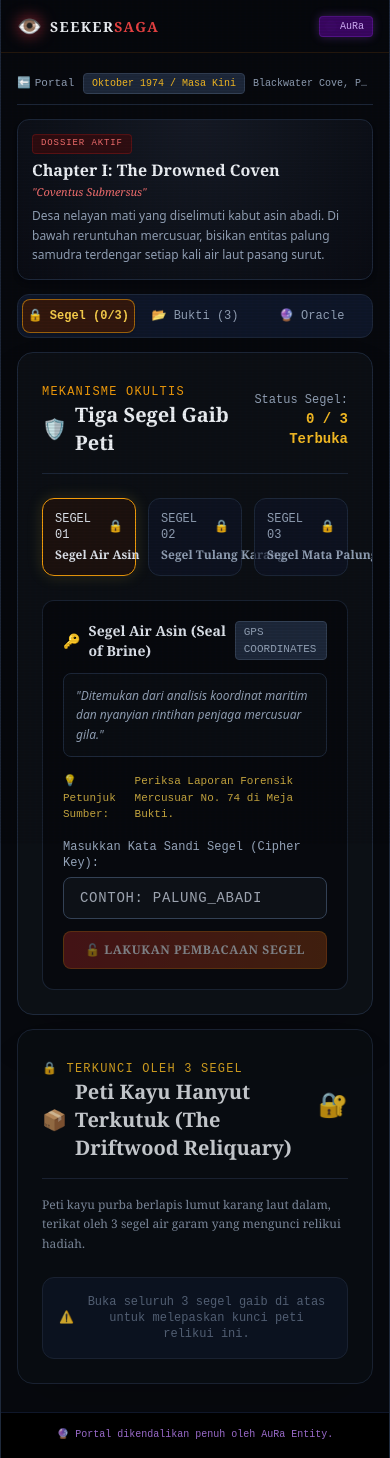
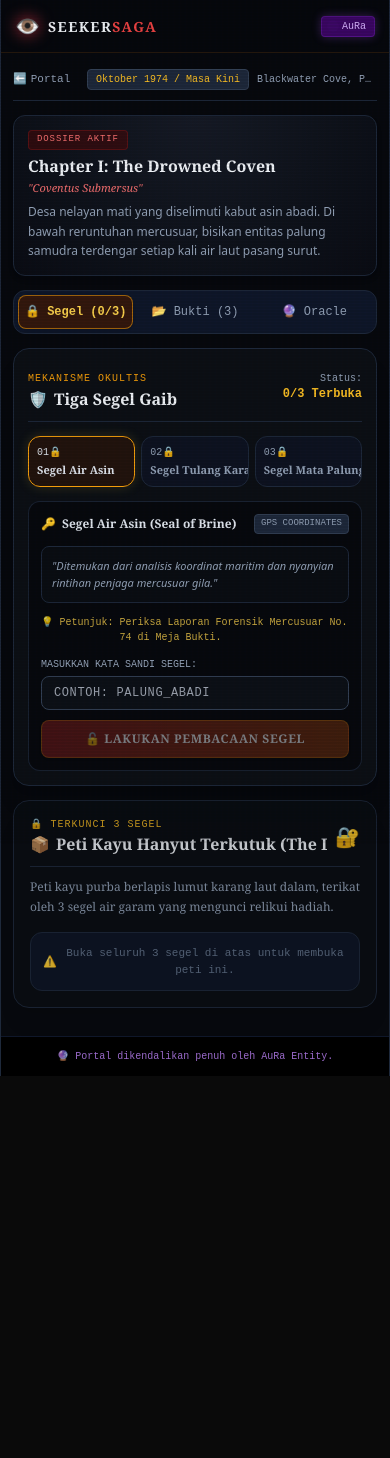
Before and after one commit to alisidik1996/seekerSaga, a Next.js app: page /chapter/1-the-drowned-coven in a window 390 px wide. After the commit the page ends 1076 px from the top, so only its background shows below. Built offline with nearby package versions, Linux system fonts and the light colour scheme; no server answers.

Commit message:
fix(ui): eliminate component overflows and optimize mobile responsiveness across all views

```diff
--- a/app/chapter/[id]/components/RelicChest.tsx
+++ b/app/chapter/[id]/components/RelicChest.tsx
@@ -51,25 +51,25 @@ export default function RelicChest({
 
   return (
     <div
-      className={`rounded-2xl p-6 border transition-all duration-500 shadow-2xl relative overflow-hidden ${
+      className={`rounded-2xl p-4 border transition-all duration-500 shadow-xl relative overflow-hidden w-full ${
         isUnlocked
-          ? "bg-gradient-to-b from-amber-950/60 to-occult-900 border-amber-500 shadow-[0_0_30px_rgba(212,175,55,0.3)]"
+          ? "bg-gradient-to-b from-amber-950/60 to-occult-900 border-amber-500 shadow-[0_0_20px_rgba(212,175,55,0.3)]"
           : "bg-occult-800/60 border-slate-800 opacity-80"
       }`}
     >
-      <div className="flex items-center justify-between border-b border-slate-800 pb-4 mb-4">
-        <div>
-          <span className="text-xs font-mono uppercase tracking-widest text-amber-400">
-            {isUnlocked ? "✨ SEGEL TELAH TERBUKA PENUH" : "🔒 TERKUNCI OLEH 3 SEGEL"}
+      <div className="flex items-center justify-between border-b border-slate-800 pb-2.5 mb-2.5">
+        <div className="min-w-0 pr-2">
+          <span className="text-[10px] font-mono uppercase tracking-widest text-amber-400 block">
+            {isUnlocked ? "✨ SEGEL TERBUKA PENUH" : "🔒 TERKUNCI 3 SEGEL"}
           </span>
-          <h2 className="font-serif text-xl font-bold text-slate-100 flex items-center gap-2">
+          <h2 className="font-serif text-base font-bold text-slate-100 flex items-center gap-1.5 truncate">
             <span>📦</span> {chestName}
           </h2>
         </div>
-        <span className="text-2xl animate-bounce">{isUnlocked ? "🔓" : "🔐"}</span>
+        <span className="text-xl shrink-0">{isUnlocked ? "🔓" : "🔐"}</span>
       </div>
 
-      <p className="text-xs text-slate-400 leading-relaxed mb-6 font-serif">
+      <p className="text-xs text-slate-400 leading-relaxed mb-4 font-serif break-words">
         {chestDescription}
       </p>
 
@@ -79,22 +79,22 @@ export default function RelicChest({
             <button
               onClick={handleClaim}
               disabled={loading}
-              className="w-full py-4 rounded-xl bg-gradient-to-r from-amber-600 via-red-600 to-amber-600 text-slate-900 font-serif font-black text-sm tracking-widest uppercase border border-amber-300 shadow-[0_0_25px_rgba(212,175,55,0.8)] hover:scale-[1.02] transition-all flex items-center justify-center gap-2 animate-pulse"
+              className="w-full py-3 rounded-xl bg-gradient-to-r from-amber-600 via-red-600 to-amber-600 text-slate-900 font-serif font-black text-xs tracking-wider uppercase border border-amber-300 shadow-lg hover:scale-[1.01] transition-all flex items-center justify-center gap-1.5"
             >
-              <span>🎁</span> {loading ? "Membuka Kunci Peti..." : "BUKA PETI & KLAIM URL VOUCHER"}
+              <span>🎁</span> {loading ? "Membuka Kunci..." : "KLAIM URL VOUCHER"}
             </button>
           ) : (
-            <div className="p-5 rounded-xl bg-occult-900 border border-amber-500 space-y-3">
+            <div className="p-3.5 rounded-xl bg-occult-900 border border-amber-500 space-y-2.5">
               <div className="flex items-center justify-between text-xs font-mono text-amber-400 font-bold">
                 <span>🎉 HADIAH TERUNGKAP!</span>
-                <span className="text-slate-400">Kode: {promoCode}</span>
+                <span className="text-slate-400 text-[10px]">Kode: {promoCode}</span>
               </div>
 
-              <p className="text-xs text-slate-300">
-                Selamat The Seeker! Tautan resmi klaim voucher Anda telah digenerate:
+              <p className="text-[11px] text-slate-300">
+                Tautan resmi klaim voucher Anda telah aktif:
               </p>
 
-              <div className="p-3 rounded-lg bg-occult-800 border border-slate-700 font-mono text-xs text-amber-300 break-all select-all">
+              <div className="p-2.5 rounded-lg bg-occult-800 border border-slate-700 font-mono text-[11px] text-amber-300 break-all select-all">
                 {claimUrl}
               </div>
 
@@ -103,13 +103,13 @@ export default function RelicChest({
                   onClick={copyToClipboard}
                   className="flex-1 py-2 rounded-lg bg-amber-950 border border-amber-600 text-amber-300 font-mono text-xs font-bold hover:bg-amber-900 transition-colors"
                 >
-                  {copied ? "✅ Tautan Disalin!" : "📋 Salin Tautan Voucher"}
+                  {copied ? "✅ Disalin!" : "📋 Salin URL"}
                 </button>
                 <a
                   href={claimUrl}
                   target="_blank"
                   rel="noopener noreferrer"
-                  className="px-4 py-2 rounded-lg bg-red-950 border border-red-700 text-red-300 font-mono text-xs font-bold hover:bg-red-900 transition-colors flex items-center gap-1"
+                  className="px-3.5 py-2 rounded-lg bg-red-950 border border-red-700 text-red-300 font-mono text-xs font-bold hover:bg-red-900 transition-colors flex items-center gap-1 shrink-0"
                 >
                   Buka ➔
                 </a>
@@ -118,8 +118,8 @@ export default function RelicChest({
           )}
         </div>
       ) : (
-        <div className="p-4 rounded-xl bg-slate-900/80 border border-slate-800 text-slate-500 text-xs font-mono text-center flex items-center justify-center gap-2">
-          <span>⚠️</span> Buka seluruh 3 segel gaib di atas untuk melepaskan kunci peti relikui ini.
+        <div className="p-3 rounded-xl bg-slate-900/80 border border-slate-800 text-slate-500 text-[11px] font-mono text-center flex items-center justify-center gap-1.5">
+          <span>⚠️</span> Buka seluruh 3 segel di atas untuk membuka peti ini.
         </div>
       )}
     </div>
--- a/app/chapter/[id]/components/SealWheel.tsx
+++ b/app/chapter/[id]/components/SealWheel.tsx
@@ -42,23 +42,23 @@ export default function SealWheel({ seals, unlockedSeals, onUnlockSeal, isAllUnl
   };
 
   return (
-    <div className="bg-occult-800/90 border border-slate-800 rounded-2xl p-6 relative overflow-hidden shadow-2xl">
-      <div className="flex items-center justify-between border-b border-slate-800 pb-4 mb-6">
+    <div className="bg-occult-800/90 border border-slate-800 rounded-2xl p-3.5 sm:p-4 relative overflow-hidden shadow-xl w-full">
+      <div className="flex items-center justify-between border-b border-slate-800 pb-2.5 mb-3.5">
         <div>
-          <span className="text-xs font-mono uppercase tracking-widest text-amber-500">Mekanisme Okultis</span>
-          <h2 className="font-serif text-xl font-bold text-slate-100 flex items-center gap-2">
-            <span>🛡️</span> Tiga Segel Gaib Peti
+          <span className="text-[10px] font-mono uppercase tracking-widest text-amber-500">Mekanisme Okultis</span>
+          <h2 className="font-serif text-base font-bold text-slate-100 flex items-center gap-1.5">
+            <span>🛡️</span> Tiga Segel Gaib
           </h2>
         </div>
         <div className="text-right">
-          <span className="text-xs font-mono text-slate-400">Status Segel:</span>
-          <div className="font-mono text-sm font-bold text-amber-400">
-            {unlockedSeals.length} / 3 Terbuka
+          <span className="text-[10px] font-mono text-slate-400 block">Status:</span>
+          <div className="font-mono text-xs font-bold text-amber-400">
+            {unlockedSeals.length}/3 Terbuka
           </div>
         </div>
       </div>
 
-      <div className="grid grid-cols-3 gap-3 mb-6">
+      <div className="grid grid-cols-3 gap-1.5 mb-3.5">
         {seals.map((seal) => {
           const isUnlocked = unlockedSeals.includes(seal.number);
           const isActive = activeSealNumber === seal.number;
@@ -71,19 +71,19 @@ export default function SealWheel({ seals, unlockedSeals, onUnlockSeal, isAllUnl
                 setStatusMessage(null);
                 setInputCipher("");
               }}
-              className={`p-3 rounded-xl border text-left transition-all flex flex-col justify-between ${
+              className={`p-2 rounded-xl border text-left transition-all flex flex-col justify-between overflow-hidden ${
                 isActive
-                  ? "border-amber-500 bg-amber-950/30 shadow-[0_0_15px_rgba(212,175,55,0.2)]"
+                  ? "border-amber-500 bg-amber-950/40 shadow-[0_0_12px_rgba(212,175,55,0.2)]"
                   : isUnlocked
                   ? "border-emerald-800/60 bg-emerald-950/20 text-emerald-300"
                   : "border-slate-800 bg-slate-900/60 text-slate-400 hover:border-slate-700"
               }`}
             >
-              <div className="flex items-center justify-between text-xs font-mono mb-1">
-                <span>SEGEL 0{seal.number}</span>
+              <div className="flex items-center justify-between text-[10px] font-mono mb-0.5">
+                <span>0{seal.number}</span>
                 <span>{isUnlocked ? "🔓" : "🔒"}</span>
               </div>
-              <div className="font-serif text-xs font-bold truncate">
+              <div className="font-serif text-[11px] font-bold truncate">
                 {seal.name.split(" (")[0]}
               </div>
             </button>
@@ -91,45 +91,45 @@ export default function SealWheel({ seals, unlockedSeals, onUnlockSeal, isAllUnl
         })}
       </div>
 
-      <div className="bg-occult-900/90 rounded-xl p-5 border border-slate-800/80">
-        <div className="flex items-center justify-between mb-3">
-          <span className="text-sm font-serif font-bold text-slate-200 flex items-center gap-2">
+      <div className="bg-occult-900/90 rounded-xl p-3 sm:p-3.5 border border-slate-800/80 space-y-3">
+        <div className="flex items-center justify-between gap-1">
+          <span className="text-xs font-serif font-bold text-slate-200 flex items-center gap-1.5 truncate">
             <span>{isCurrentUnlocked ? "✅" : "🔑"}</span> {activeSeal.name}
           </span>
-          <span className="text-[11px] font-mono px-2 py-0.5 rounded bg-slate-800 text-slate-400 border border-slate-700">
+          <span className="text-[9px] font-mono px-1.5 py-0.5 rounded bg-slate-800 text-slate-400 border border-slate-700 shrink-0">
             {activeSeal.sourceType.replace("_", " ").toUpperCase()}
           </span>
         </div>
 
-        <p className="text-xs text-slate-400 leading-relaxed mb-4 italic bg-occult-800/60 p-3 rounded-lg border border-slate-800">
+        <p className="text-[11px] text-slate-400 leading-relaxed italic bg-occult-800/60 p-2.5 rounded-lg border border-slate-800 break-words">
           "{activeSeal.hint}"
         </p>
 
-        <div className="text-[11px] text-amber-300/80 font-mono mb-4 flex items-center gap-1.5">
-          <span>💡 Petunjuk Sumber:</span>
+        <div className="text-[10px] text-amber-300/80 font-mono flex items-start gap-1.5 break-words">
+          <span className="shrink-0">💡 Petunjuk:</span>
           <span>{activeSeal.sourceHint}</span>
         </div>
 
         {isCurrentUnlocked ? (
-          <div className="p-4 rounded-xl bg-emerald-950/40 border border-emerald-600/40 text-emerald-300 text-xs font-mono flex items-center gap-3">
-            <span className="text-xl">🔓</span>
-            <div>
-              <div className="font-bold uppercase tracking-wider">Segel Telah Berhasil Dibuka!</div>
-              <div className="text-[11px] text-emerald-400/80 mt-0.5">Sandi terverifikasi: <code className="bg-emerald-900/60 px-1.5 py-0.5 rounded">{activeSeal.cipher}</code></div>
+          <div className="p-3 rounded-xl bg-emerald-950/40 border border-emerald-600/40 text-emerald-300 text-xs font-mono flex items-center gap-2.5">
+            <span className="text-lg">🔓</span>
+            <div className="min-w-0">
+              <div className="font-bold uppercase tracking-wider text-[11px]">Segel Telah Terbuka!</div>
+              <div className="text-[10px] text-emerald-400/80 mt-0.5 truncate">Sandi: <code className="bg-emerald-900/60 px-1 py-0.5 rounded text-[10px]">{activeSeal.cipher}</code></div>
             </div>
           </div>
         ) : (
-          <form onSubmit={handleSubmit} className="space-y-3">
+          <form onSubmit={handleSubmit} className="space-y-2.5">
             <div>
-              <label className="block text-xs font-mono text-slate-400 mb-1.5">
-                Masukkan Kata Sandi Segel (Cipher Key):
+              <label className="block text-[10px] font-mono uppercase text-slate-400 mb-1">
+                Masukkan Kata Sandi Segel:
               </label>
               <input
                 type="text"
                 placeholder="Contoh: PALUNG_ABADI"
                 value={inputCipher}
                 onChange={(e) => setInputCipher(e.target.value)}
-                className="w-full px-4 py-2.5 rounded-lg bg-occult-800 border border-slate-700 text-slate-100 font-mono text-sm uppercase tracking-wider focus:outline-none focus:border-amber-500 transition-colors"
+                className="w-full px-3 py-2 rounded-lg bg-occult-800 border border-slate-700 text-slate-100 font-mono text-xs uppercase tracking-wider focus:outline-none focus:border-amber-500 transition-colors"
                 disabled={loading}
               />
             </div>
@@ -137,7 +137,7 @@ export default function SealWheel({ seals, unlockedSeals, onUnlockSeal, isAllUnl
             <button
               type="submit"
               disabled={loading || !inputCipher.trim()}
-              className="w-full py-2.5 rounded-lg bg-gradient-to-r from-red-900 to-amber-900 text-slate-100 font-serif font-bold text-xs uppercase tracking-wider border border-amber-500/40 hover:from-red-800 hover:to-amber-800 disabled:opacity-50 transition-all flex items-center justify-center gap-2"
+              className="w-full py-2.5 rounded-lg bg-gradient-to-r from-red-900 to-amber-900 text-slate-100 font-serif font-bold text-xs uppercase tracking-wider border border-amber-500/40 hover:from-red-800 hover:to-amber-800 disabled:opacity-50 transition-all flex items-center justify-center gap-1.5 shadow"
             >
               {loading ? "Memeriksa Sandi..." : "🔓 Lakukan Pembacaan Segel"}
             </button>
@@ -146,7 +146,7 @@ export default function SealWheel({ seals, unlockedSeals, onUnlockSeal, isAllUnl
 
         {statusMessage && (
           <div
-            className={`mt-3 p-3 rounded-lg text-xs font-mono ${
+            className={`p-2.5 rounded-lg text-[11px] font-mono break-words ${
               statusMessage.isError
                 ? "bg-red-950/50 border border-red-800 text-red-300"
                 : "bg-emerald-950/50 border border-emerald-800 text-emerald-300"
--- a/app/components/MobileFrame.tsx
+++ b/app/components/MobileFrame.tsx
@@ -6,11 +6,11 @@ export default function MobilePortalLayout({
   children: React.ReactNode;
 }) {
   return (
-    <div className="min-h-screen flex items-center justify-center p-0 sm:p-4 md:p-6">
-      {/* Locked Mobile Portrait Frame Container (Fixed 430px Max Width) */}
-      <div className="w-full max-w-[430px] min-h-screen sm:min-h-[850px] sm:max-h-[920px] bg-occult-900 border-x sm:border border-slate-800 sm:rounded-[36px] shadow-[0_0_60px_rgba(0,0,0,0.95)] flex flex-col relative overflow-hidden">
+    <div className="min-h-screen w-full flex items-center justify-center p-0 sm:p-4 md:p-6 bg-neutral-950 overflow-x-hidden">
+      {/* Locked Mobile Portrait Frame Container (Responsive width up to 430px) */}
+      <div className="w-full max-w-[430px] min-h-screen sm:min-h-[850px] sm:max-h-[920px] bg-occult-900 border-x sm:border border-slate-800 sm:rounded-[36px] shadow-[0_0_60px_rgba(0,0,0,0.95)] flex flex-col relative overflow-x-hidden">
         {/* Minimalist Enigmatic Header */}
-        <header className="border-b border-yellow-900/30 bg-occult-900/95 backdrop-blur-md sticky top-0 z-40 px-4 py-3 flex items-center justify-between">
+        <header className="border-b border-yellow-900/30 bg-occult-900/95 backdrop-blur-md sticky top-0 z-40 px-3.5 py-3 flex items-center justify-between shrink-0">
           <Link href="/" className="flex items-center gap-2 group">
             <span className="text-xl filter drop-shadow-[0_0_8px_rgba(230,57,70,0.8)]">👁️</span>
             <div>
@@ -29,11 +29,11 @@ export default function MobilePortalLayout({
         </header>
 
         {/* Main Mobile Screen Area */}
-        <main className="flex-1 flex flex-col p-4 pb-6 overflow-y-auto">{children}</main>
+        <main className="flex-1 flex flex-col p-3 sm:p-4 pb-6 overflow-y-auto overflow-x-hidden w-full">{children}</main>
 
         {/* Occult Mobile Footer */}
-        <footer className="border-t border-slate-900 bg-black text-slate-500 text-[10px] py-3.5 px-4 text-center mt-auto">
-          <div className="flex items-center justify-center gap-1.5 mb-0.5 text-purple-400/80 font-mono">
+        <footer className="border-t border-slate-900 bg-black text-slate-500 text-[10px] py-3 px-3.5 text-center mt-auto shrink-0">
+          <div className="flex items-center justify-center gap-1.5 text-purple-400/80 font-mono">
             <span>🔮</span>
             <span>Portal dikendalikan penuh oleh AuRa Entity.</span>
           </div>
```
Also changed, not shown: app/chapter/[id]/components/EvidenceBoard.tsx (+49 -66 lines), app/chapter/[id]/components/OracleChat.tsx (+18 -18 lines).
